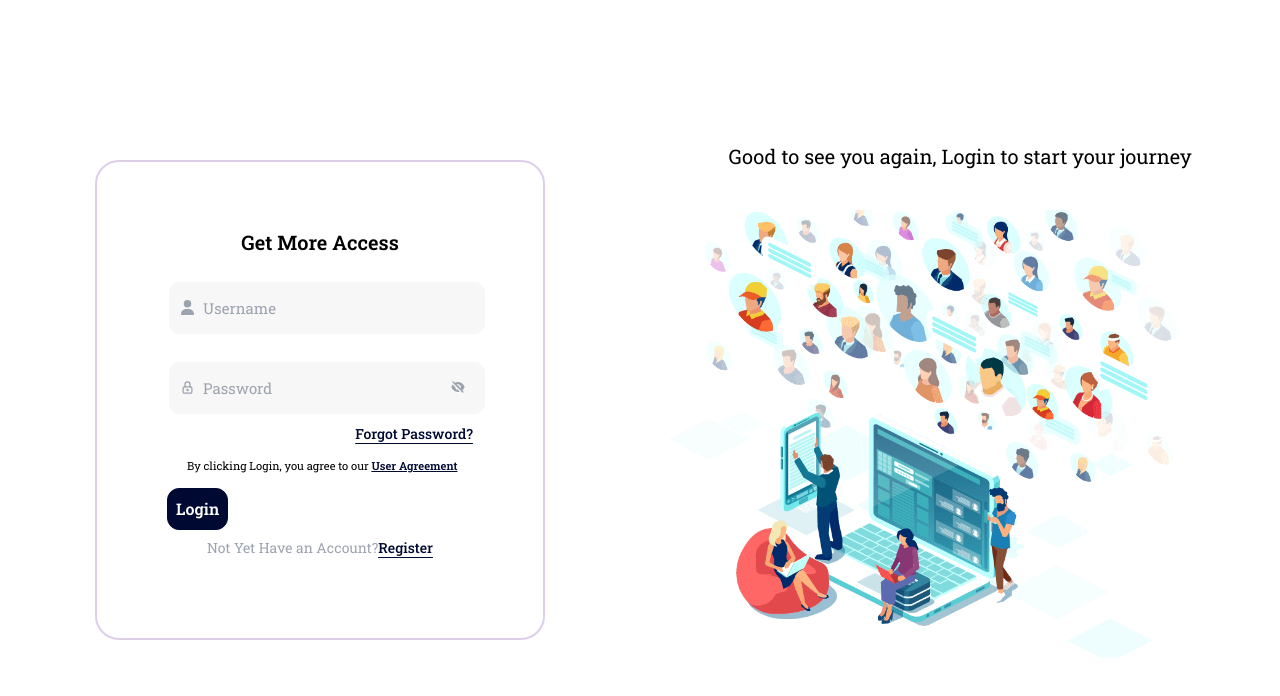
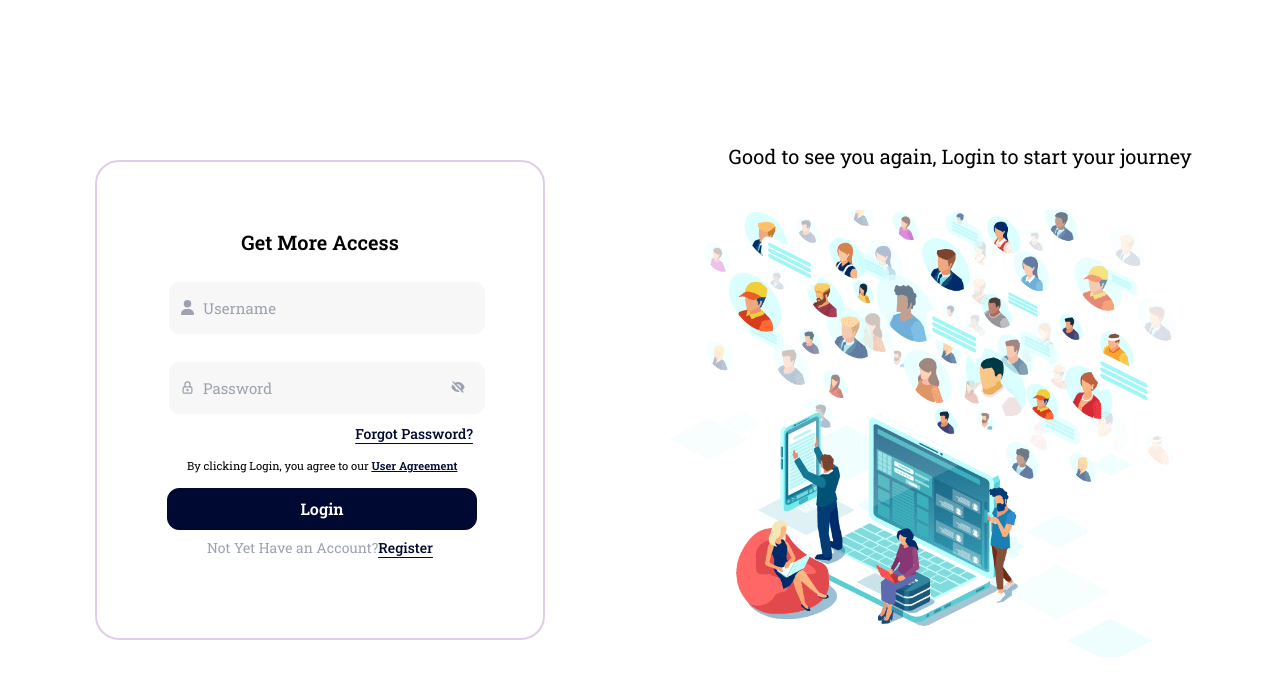
Before and after one commit to sanjay-prasath16/Social_media_for_growth, a React (Vite) app in the folder client/: page / in a window 1280 px wide. Shown: the top 696 px of the page. Built offline with nearby package versions, Linux system fonts and the light colour scheme.

Commit message:
added width in tailwind

```diff
--- a/client/tailwind.config.js
+++ b/client/tailwind.config.js
@@ -18,6 +18,9 @@ export default {
       fontSize: {
         label: '15px'
       },
+      width: {
+        customButtonWidth: '310px',
+      },
     },
     screens: {
       navSearch: '810px',
```
